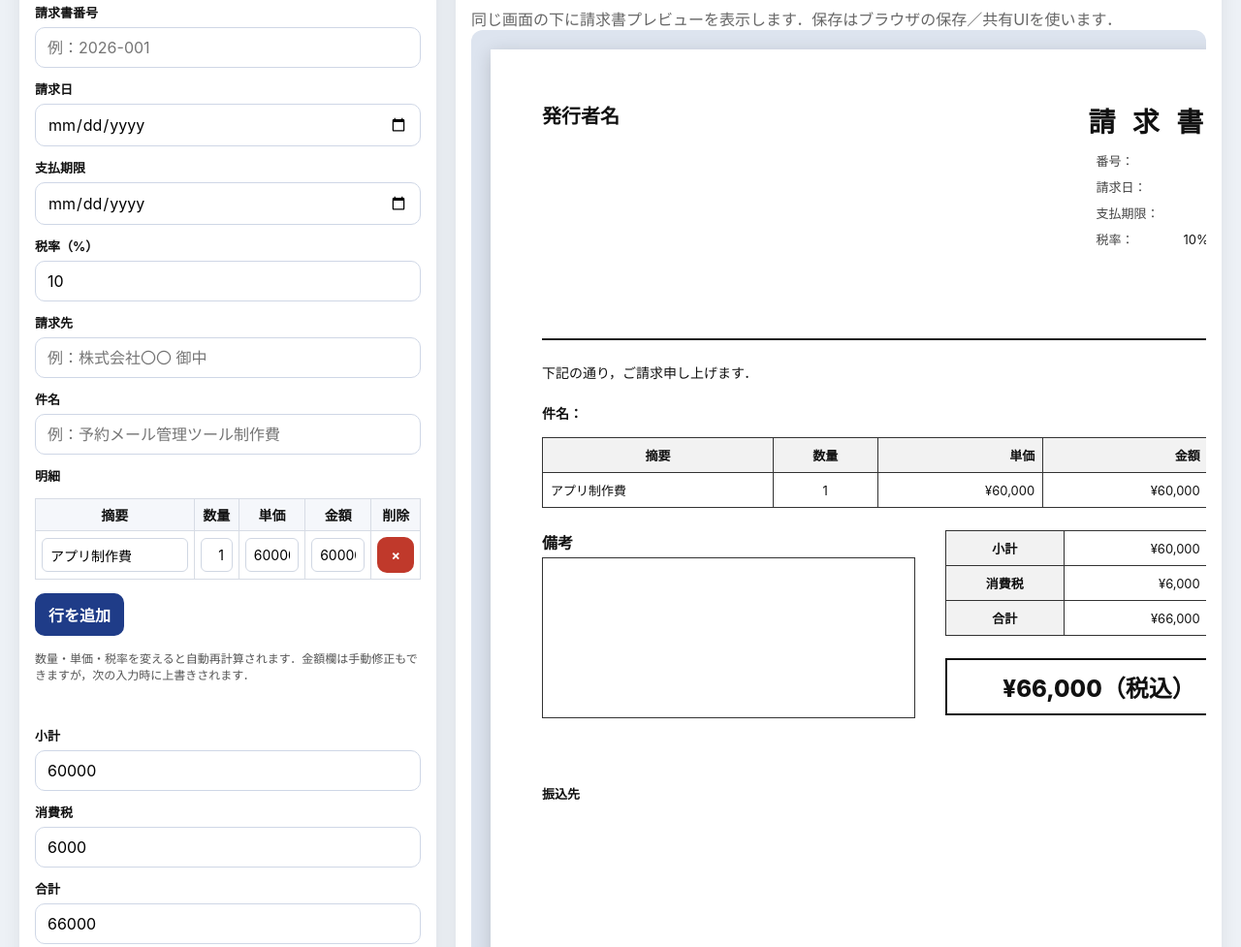
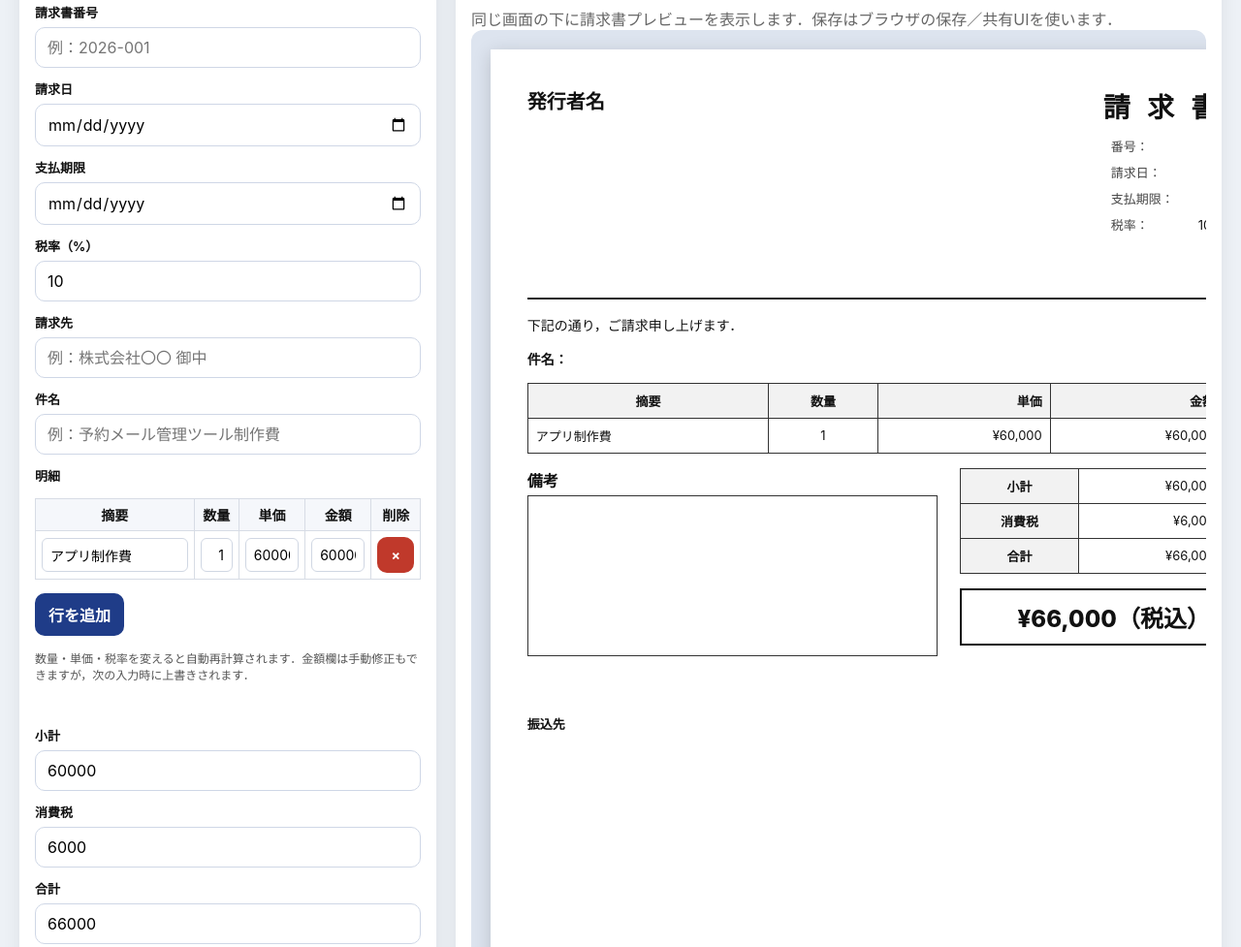
Before and after one commit to 9mada4/invoice-tool, a plain HTML site: page index.html in a window 1280 px wide. Shown: the part 204-1181 px from the top of the page at 97% size. Drawn offline with Linux system fonts and the light colour scheme.

Commit message:
Add files via upload

```diff
--- a/index.html
+++ b/index.html
@@ -189,7 +189,7 @@
       background: #fff;
       color: #111;
       box-shadow: 0 4px 18px rgba(0,0,0,0.16);
-      padding: 14mm 14mm 12mm;
+      padding: 10mm;
       position: relative;
     }
 
@@ -197,7 +197,7 @@
       display: flex;
       justify-content: space-between;
       gap: 20px;
-      margin-bottom: 10mm;
+      margin-bottom: 7mm;
     }
 
     .issuer-name {
@@ -231,16 +231,16 @@
     }
 
     .bill-to {
-      margin-bottom: 6mm;
+      margin-bottom: 4mm;
       border-bottom: 2px solid #222;
-      padding-bottom: 4mm;
+      padding-bottom: 3mm;
       font-size: 20px;
       font-weight: 700;
-      min-height: 14mm;
+      min-height: 10mm;
     }
 
     .lead {
-      margin: 0 0 6mm;
+      margin: 0 0 4mm;
       font-size: 14px;
     }
 
@@ -261,8 +261,8 @@
     .summary-wrap {
       display: grid;
       grid-template-columns: 1fr 72mm;
-      gap: 8mm;
-      margin-top: 6mm;
+      gap: 6mm;
+      margin-top: 4mm;
       align-items: start;
     }
 
@@ -276,7 +276,7 @@
     }
 
     .amount-box {
-      margin-top: 6mm;
+      margin-top: 4mm;
       border: 2px solid #111;
       padding: 10px 12px;
       font-size: 24px;
@@ -286,7 +286,7 @@
 
     .bank,
     .issuer-info {
-      margin-top: 6mm;
+      margin-top: 4mm;
       font-size: 13px;
       line-height: 1.7;
       white-space: pre-wrap;
@@ -329,16 +329,19 @@
         box-shadow: none;
         background: #fff;
       }
-      .a4-page {
-        box-shadow: none;
-        width: auto;
-        min-height: auto;
-        padding: 2mm;
-        page-break-inside: avoid;
-        break-inside: avoid-page;
+      .preview-panel {
+        border-radius: 0;
       }
       .preview-shell {
         overflow: visible;
+        border-radius: 0;
+        background: #fff;
+      }
+      .a4-page {
+        box-shadow: none;
+        margin: 0;
+        page-break-inside: avoid;
+        break-inside: avoid-page;
       }
       @page {
         size: A4;
```
